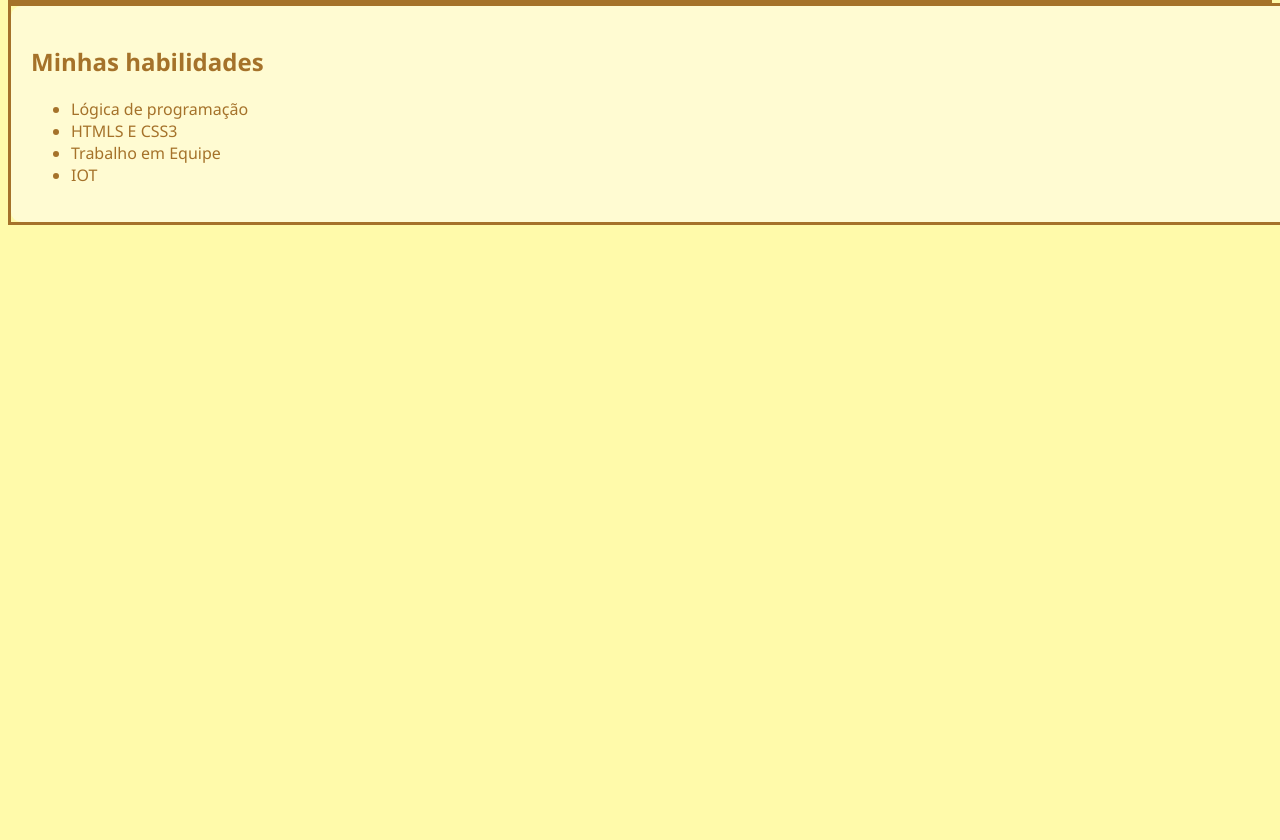
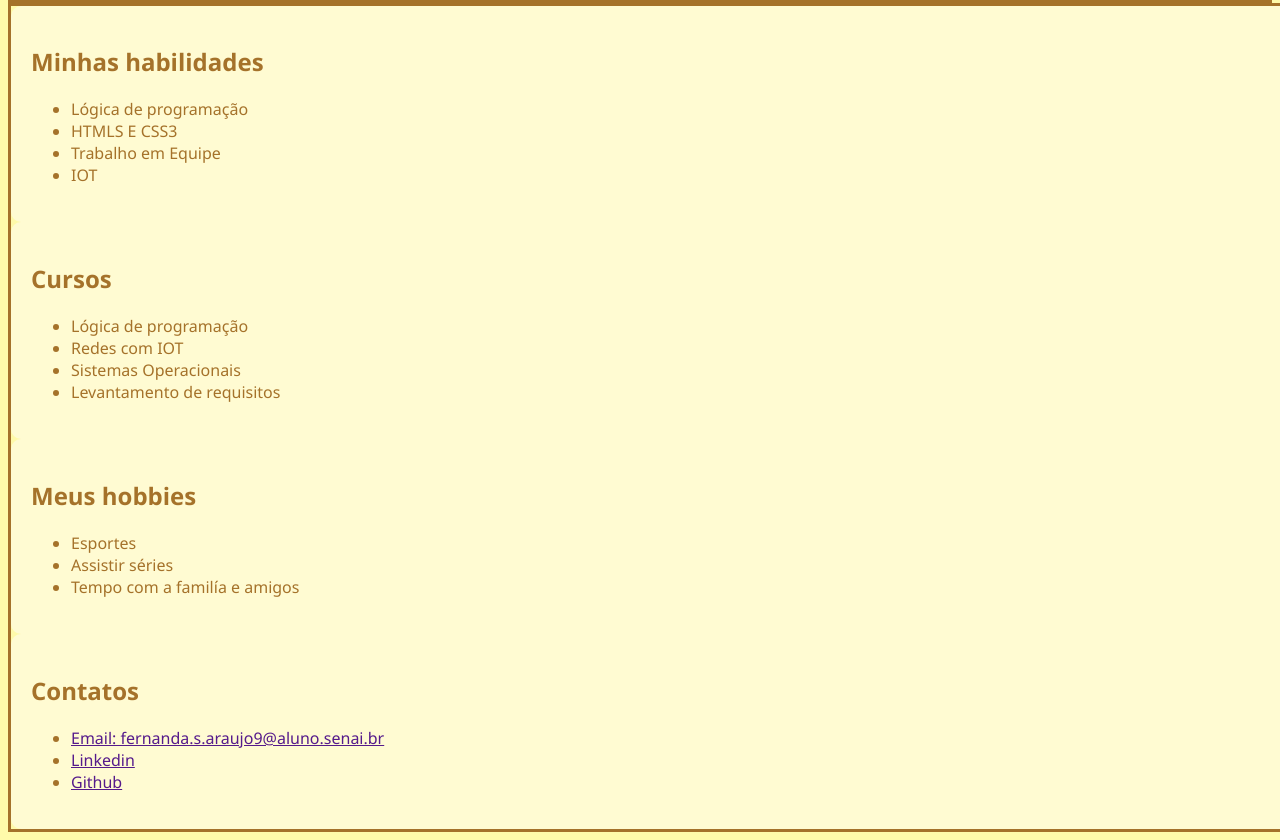
Before and after one commit to ferarau/site-pessoal, a plain HTML site: page index.html in a window 1280 px wide. Shown: the part 230-1070 px from the top of the page. Before the commit the page ends 800 px from the top, so only its background shows below. Drawn offline with Linux system fonts and the light colour scheme.

Commit message:
Segunda parte do site
Foram colocadas mais sessões

```diff
--- a/index.html
+++ b/index.html
@@ -73,6 +73,45 @@
                     <li>IOT</li>
                 </ul>
         </section>
+        <section>
+            <h2>
+                Cursos
+            </h2>
+            <ul>
+                <li>Lógica de programação</li>
+                <li>Redes com IOT</li>
+                <li>Sistemas Operacionais</li>
+                <li>Levantamento de requisitos</li>
+            </ul>
+        </section>
+        <section>
+            <h2>
+                Meus hobbies
+            </h2>
+            <ul>
+                <li>Esportes</li>
+                <li>Assistir séries </li>
+                <li>Tempo com a familía e amigos</li>
+            </ul>
+        </section>
+        <section>
+            <h2>
+                Contatos
+            </h2>
+            <ul>
+                <li>
+                    <a href="">Email: fernanda.s.araujo9@aluno.senai.br</a>
+                </li>
+                <li>
+                    <a href="">Linkedin</a>
+                </li>
+                <li>
+                    <a href="">Github</a>
+                </li>
+            </ul>
+        </section>
+
+
     </main>
 </body>
 </html>
```
